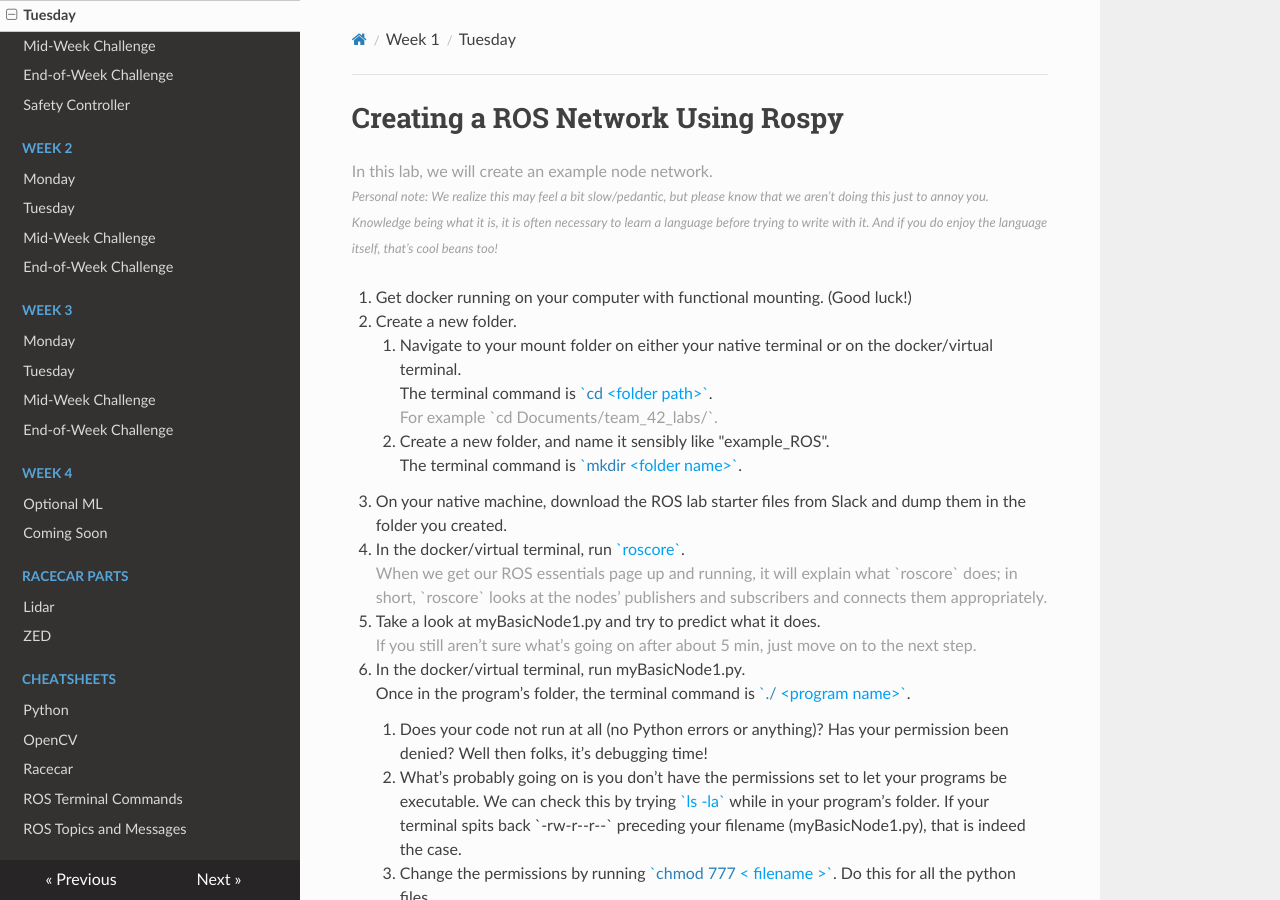
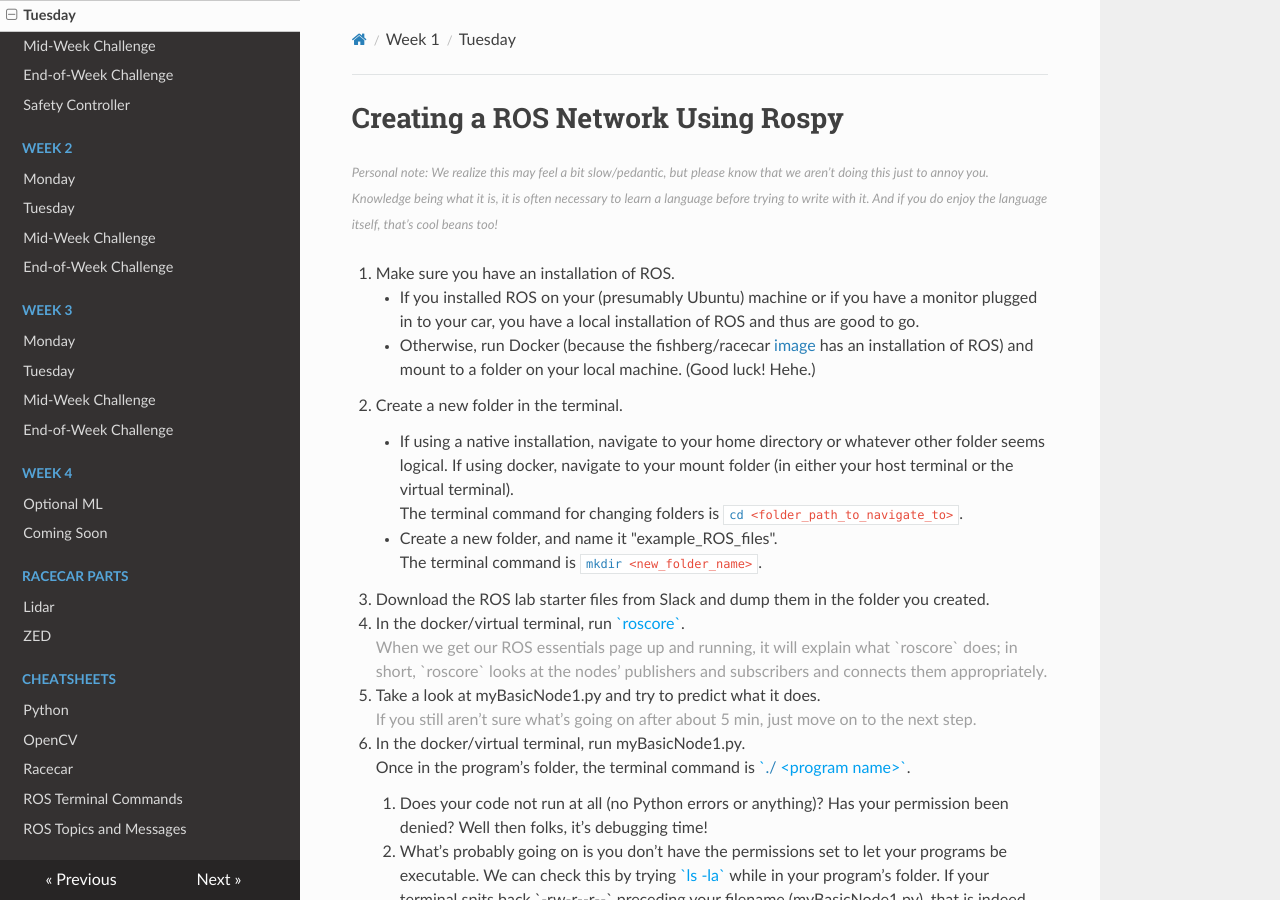
Before and after one commit to ChrisLindland/racecar-website, an MkDocs documentation site: the page built from docs/week1/02_tuesday/ROS_lab.md, in a window 1280 px wide and 900 px high. Built offline with MkDocs 1.6.1, drawn with Linux system fonts in a browser that asks for light colours; nearby versions of some CDN libraries.

Commit message:
I hate github

```diff
--- a/docs/week1/02_tuesday/ROS_lab.md
+++ b/docs/week1/02_tuesday/ROS_lab.md
@@ -1,17 +1,28 @@
 # Creating a ROS Network Using Rospy
-<font color=#A0A0A0> In this lab, we will create an example node network. <br> <font size=2>*Personal note: We realize this may feel a bit slow/pedantic, but please know that we aren’t doing this just to annoy you. Knowledge being what it is, it is often necessary to learn a language before trying to write with it. And if you do enjoy the language itself, that’s cool beans too!*</font></font>
-<ol type="1">
 
-<li>Get docker running on your computer with functional mounting. (Good luck!)</li>
-<li>Create a new folder.<ol type="a">
-<li>Navigate to your mount folder on either your native terminal or on the docker/virtual terminal.<br>
-The terminal command is <font color=#00A0F0>`<a href="#" data-toggle="tooltip" title="i.e. change directory">cd</a> &#60;folder path&#62;`</font>.<br>
-<font color=#A0A0A0>For example `cd Documents/team_42_labs/`.</font></li>
-<li>Create a new folder, and name it sensibly like "example_ROS".<br>
-The terminal command is <font color=#00A0F0>`<a href="#" data-toggle="tooltip" title="i.e. make directory">mkdir</a> &#60;folder name&#62;`</font>.</li>
-</ol></li>
+<font color=#A0A0A0 size=2>
+*Personal note: We realize this may feel a bit slow/pedantic, but please know that we aren’t doing this just to annoy you. Knowledge being what it is, it is often necessary to learn a language before trying to write with it. And if you do enjoy the language itself, that’s cool beans too!*
+</font>
 
-<li>On your native machine, download the ROS lab starter files from Slack and dump them in the folder you created.</li>
+<ol type="1"><li>
+Make sure you have an installation of ROS.
+<ul><li>
+If you installed ROS on your (presumably Ubuntu) machine or if you have a monitor plugged in to your car, you have a local installation of ROS and thus are good to go.
+</li><li>
+Otherwise, run Docker (because the fishberg/racecar <a href=https://en.wikipedia.org/wiki/System_image> image </a> has an installation of ROS) and mount to a folder on your local machine. (Good luck! Hehe.)
+</li></ul></li>
+
+<li>
+Create a new folder in the terminal.
+<br><ul><li>
+If using a native installation, navigate to your home directory or whatever other folder seems logical. If using docker, navigate to your mount folder (in either your host terminal or the virtual terminal).<br>
+The terminal command for changing folders is <code><a href="https://en.wikipedia.org/wiki/Cd_(command)">cd</a> &#60;folder_path_to_navigate_to&#62;</code>.
+</li><li>
+Create a new folder, and name it "example_ROS_files".<br>
+The terminal command is <code><a href="https://en.wikipedia.org/wiki/Mkdir">mkdir</a> &#60;new_folder_name&#62;</code>.
+</li></ul></li>
+
+<li>Download the ROS lab starter files from Slack and dump them in the folder you created.</li>
 
 <li>In the docker/virtual terminal, run <font color=#00A0F0>`roscore`</font>.<br>
 <font color=#A0A0A0>When we get our ROS essentials page up and running, it will explain what `roscore` does; in short, `roscore` looks at the nodes’ publishers and subscribers and connects them appropriately.</font> </li>
```
